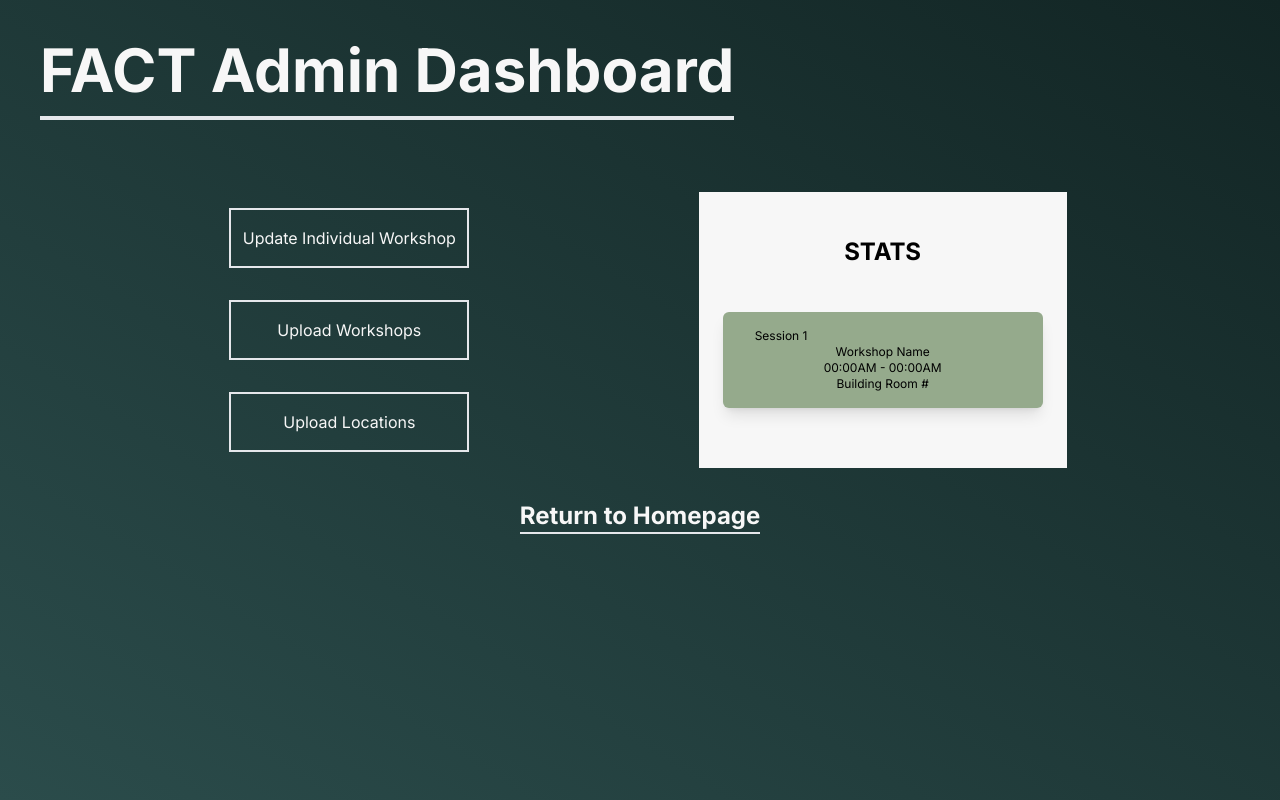
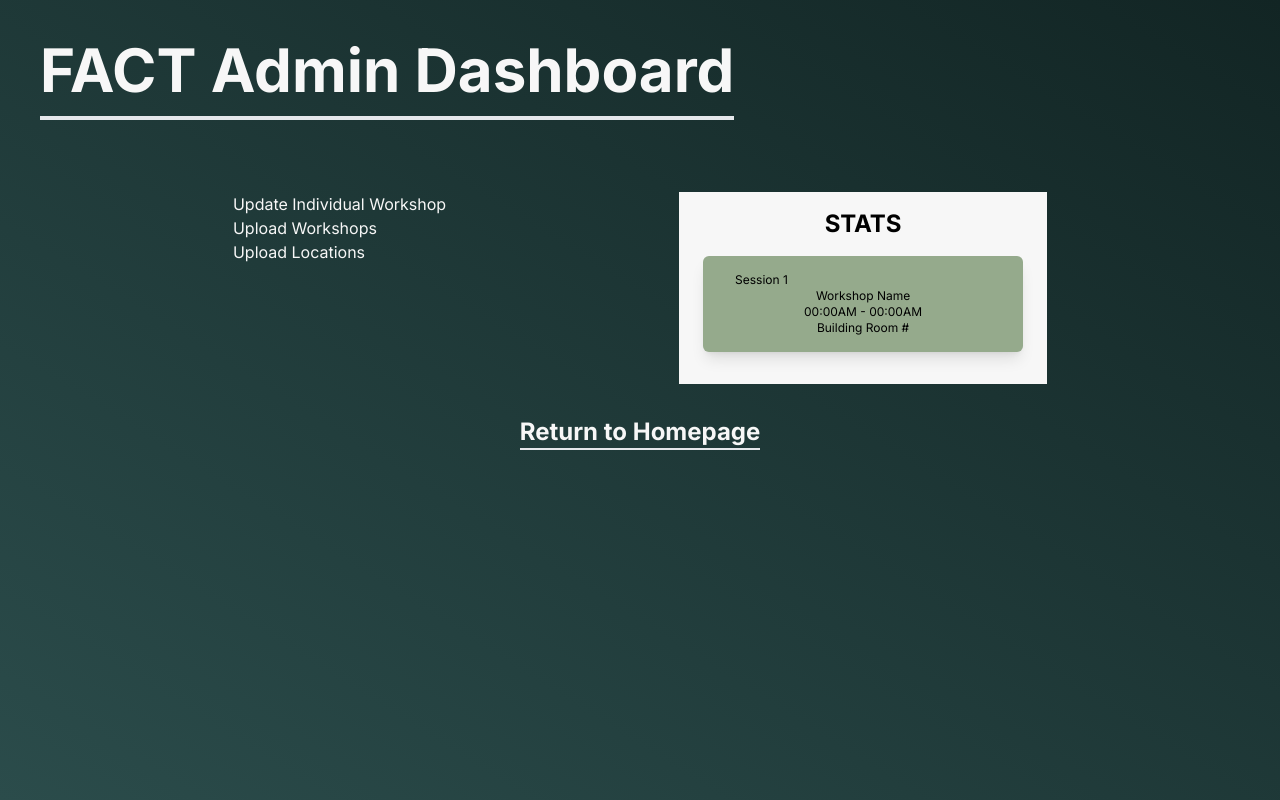
Before and after one commit to filipinx-americans-coming-together/fact-website-frontend, a Next.js app: page /admin in a window 1280 px wide. Built offline with nearby package versions, Linux system fonts and the light colour scheme.

Commit message:
formatted dashboard

```diff
--- a/src/app/admin/page.tsx
+++ b/src/app/admin/page.tsx
@@ -8,9 +8,11 @@ export default function Admin() {
                 <div className="font-bold sm:text-4xl lg:text-6xl m-10 pb-4 w-fit border-b-4">FACT Admin Dashboard</div>
                 <div className="flex flex-row justify-evenly my-8">
                     <div className="flex flex-col">
-                        <Button text="Update Individual Workshop" url="/" />
-                        <Button text="Upload Workshops" url="/" />
-                        <Button text="Upload Locations" url="/" />
+                        <ul>
+                            <li>Update Individual Workshop</li>
+                            <li>Upload Workshops</li>
+                            <li>Upload Locations</li>
+                        </ul>
                     </div>
                     <div className="flex flex-col justify-evenly items-center bg-text-primary py-4 px-2">
                         <div className="font-bold text-black text-2xl">STATS</div>
```
